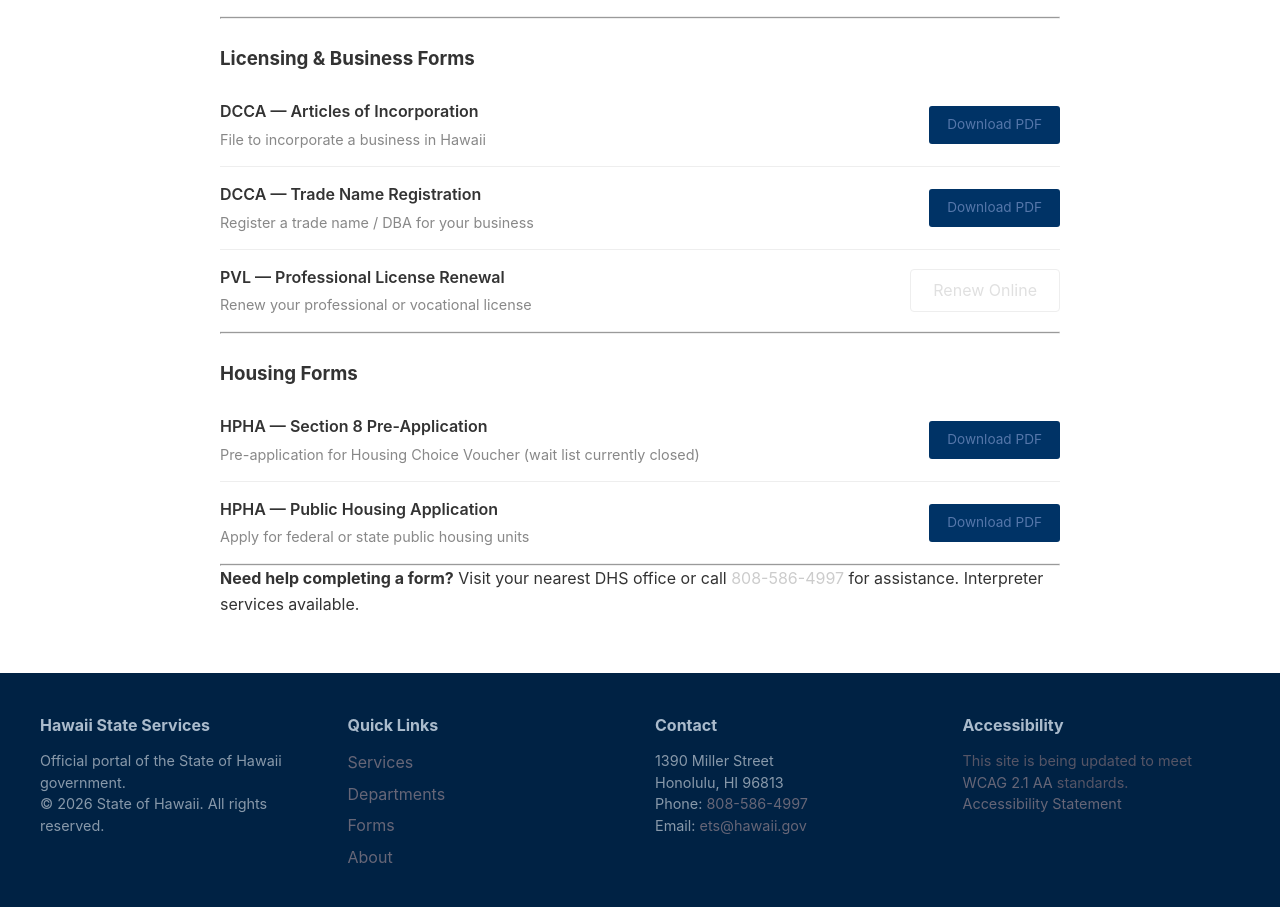
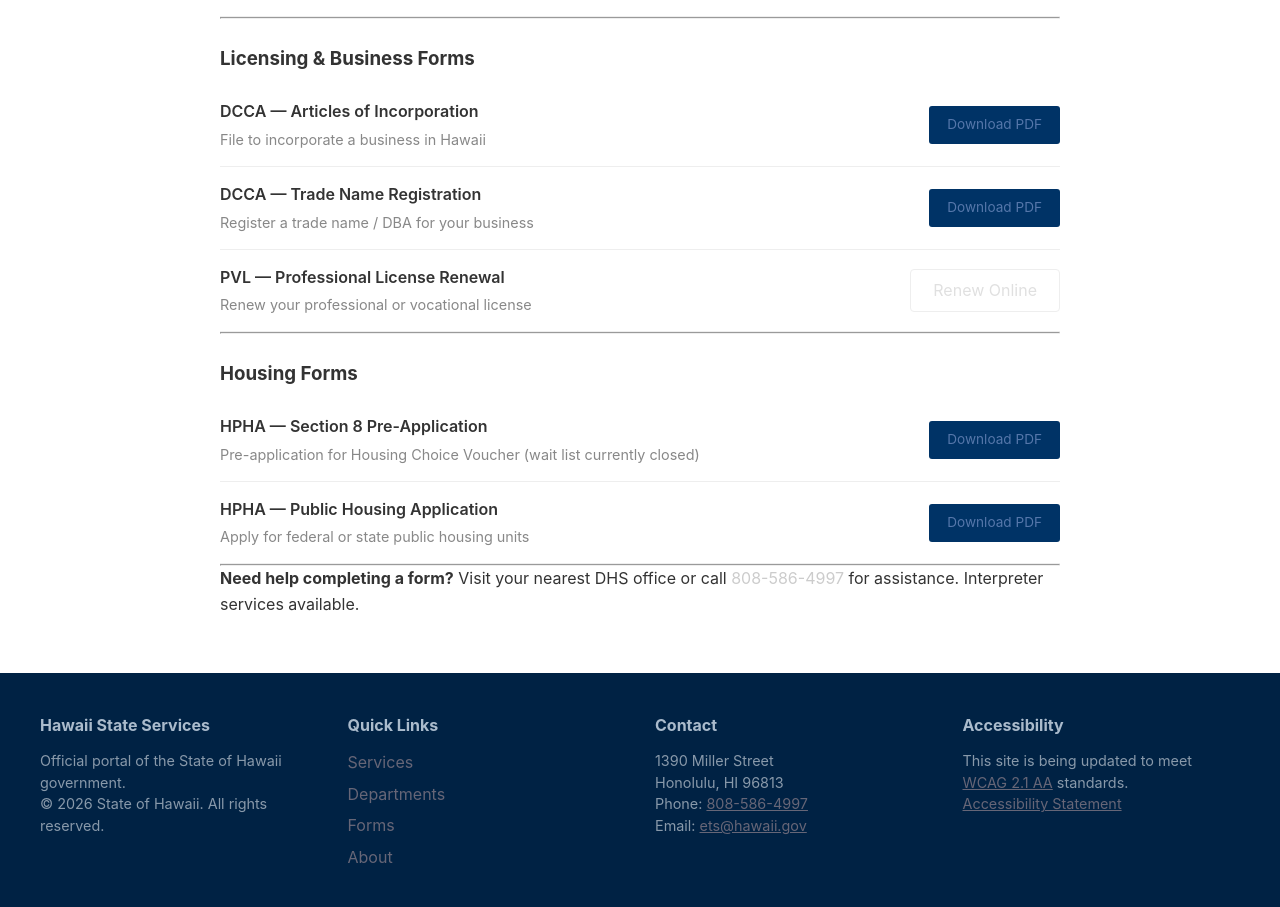
Before and after one commit to anabil25/hi-state-services, a Jekyll site: the page built from forms.html, in a window 1280 px wide. Shown: the part 2390-3297 px from the top of the page. Built offline with Jekyll 4.4.1, drawn with Linux system fonts in a browser that asks for light colours.

Commit message:
Fix accessibility: underline footer paragraph links so they're distinguishable without color
Agent-Logs-Url: https://github.com/anabil25/hi-state-services/sessions/a92d0985-c51c-4cae-a457-84792824d67d

Co-authored-by: anabil25 <128008677+anabil25@users.noreply.github.com>

```diff
--- a/_includes/footer.html
+++ b/_includes/footer.html
@@ -18,12 +18,12 @@
       <h4>Contact</h4>
       <p>1390 Miller Street<br>Honolulu, HI 96813</p>
       <p>Phone: <a href="tel:+18085864997">808-586-4997</a></p>
-      <p>Email: <a href="mailto:ets@hawaii.gov" style="color: #667;">ets@hawaii.gov</a></p>
+      <p>Email: <a href="mailto:ets@hawaii.gov">ets@hawaii.gov</a></p>
     </div>
     <div class="footer-col">
       <h4>Accessibility</h4>
-      <p style="color: #556;">This site is being updated to meet <a href="https://www.w3.org/TR/WCAG21/" style="color: #667;">WCAG 2.1 AA</a> standards.</p>
-      <p><a href="/about/#accessibility" style="color: #667;">Accessibility Statement</a></p>
+      <p>This site is being updated to meet <a href="https://www.w3.org/TR/WCAG21/">WCAG 2.1 AA</a> standards.</p>
+      <p><a href="/about/#accessibility">Accessibility Statement</a></p>
     </div>
   </div>
 </footer>
--- a/assets/css/style.css
+++ b/assets/css/style.css
@@ -384,6 +384,7 @@ table tr:nth-child(even) { background: #f9f9f9; }
 .footer-col ul { list-style: none; }
 .footer-col li { margin-bottom: 6px; }
 .footer-col a { color: #667; text-decoration: none; }
+.footer-col p a { text-decoration: underline; }
 .footer-col p { font-size: 0.9em; line-height: 1.5; }
 
 /* ===== Misc ===== */
```
